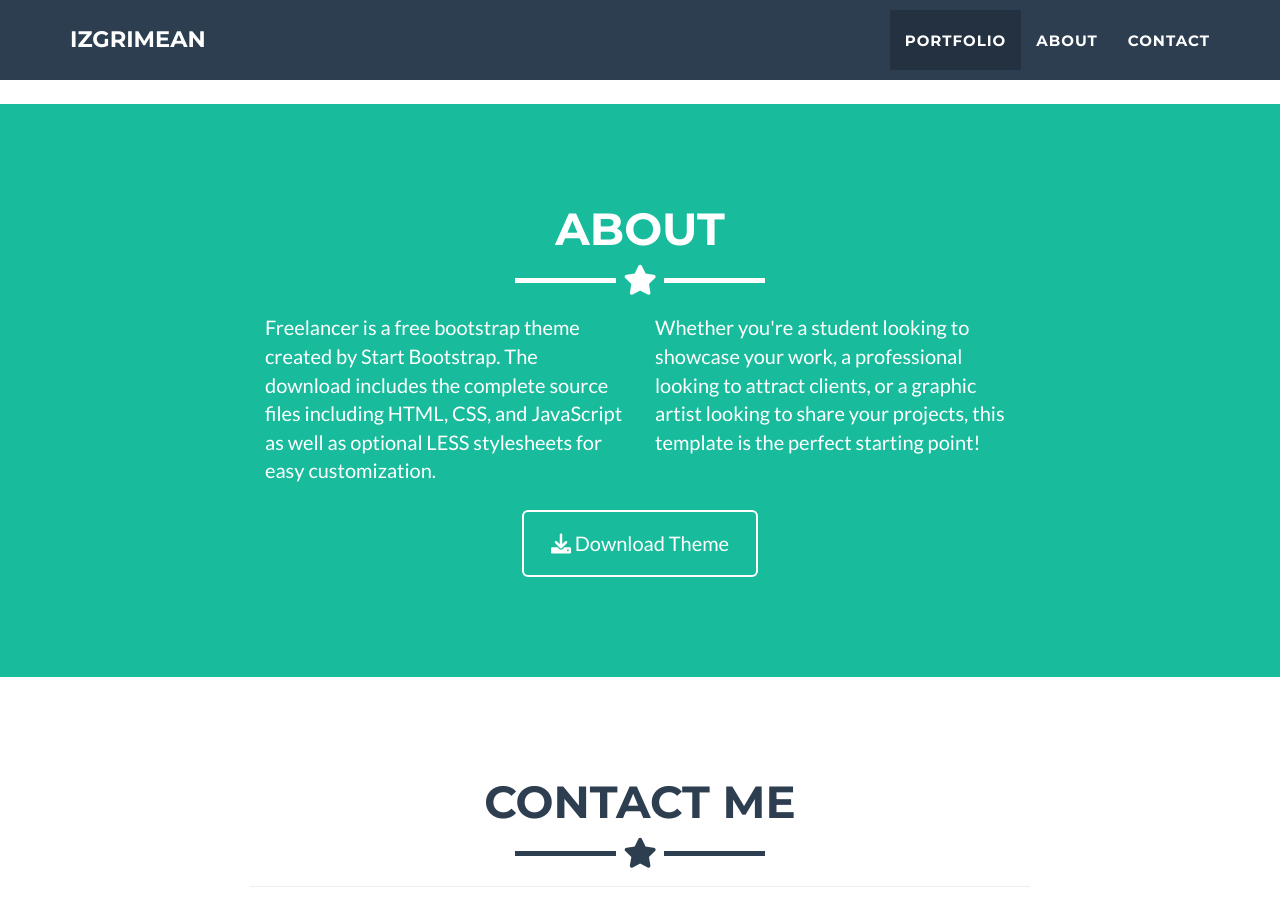
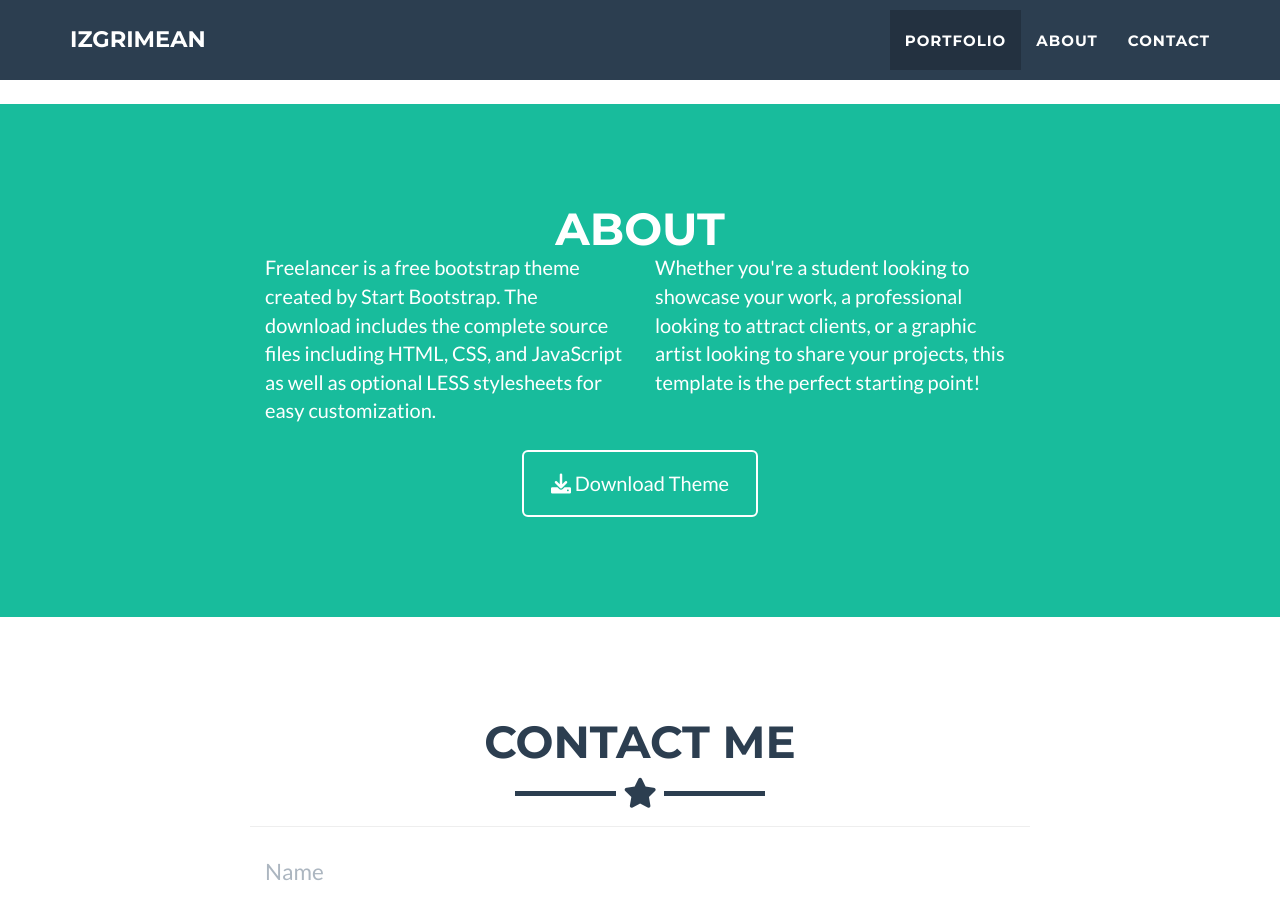
Before and after one commit to izgrimean/izgrimean.github.io, a Jekyll site: the page built from _posts/2014-07-18-project-1.markdown, in a window 1280 px wide and 900 px high, scrolled down 1199 px. Built offline with Jekyll 4.4.1, drawn with Linux system fonts in a browser that asks for light colours.

Commit message:
Update about.html

```diff
--- a/_includes/about.html
+++ b/_includes/about.html
@@ -4,7 +4,7 @@
     <div class="row">
       <div class="col-lg-12 text-center">
         <h2>About</h2>
-        <hr class="star-light">
+        <!-- <hr class="star-light"> (24.05.23) -->
       </div>
     </div>
     <div class="row">
```
